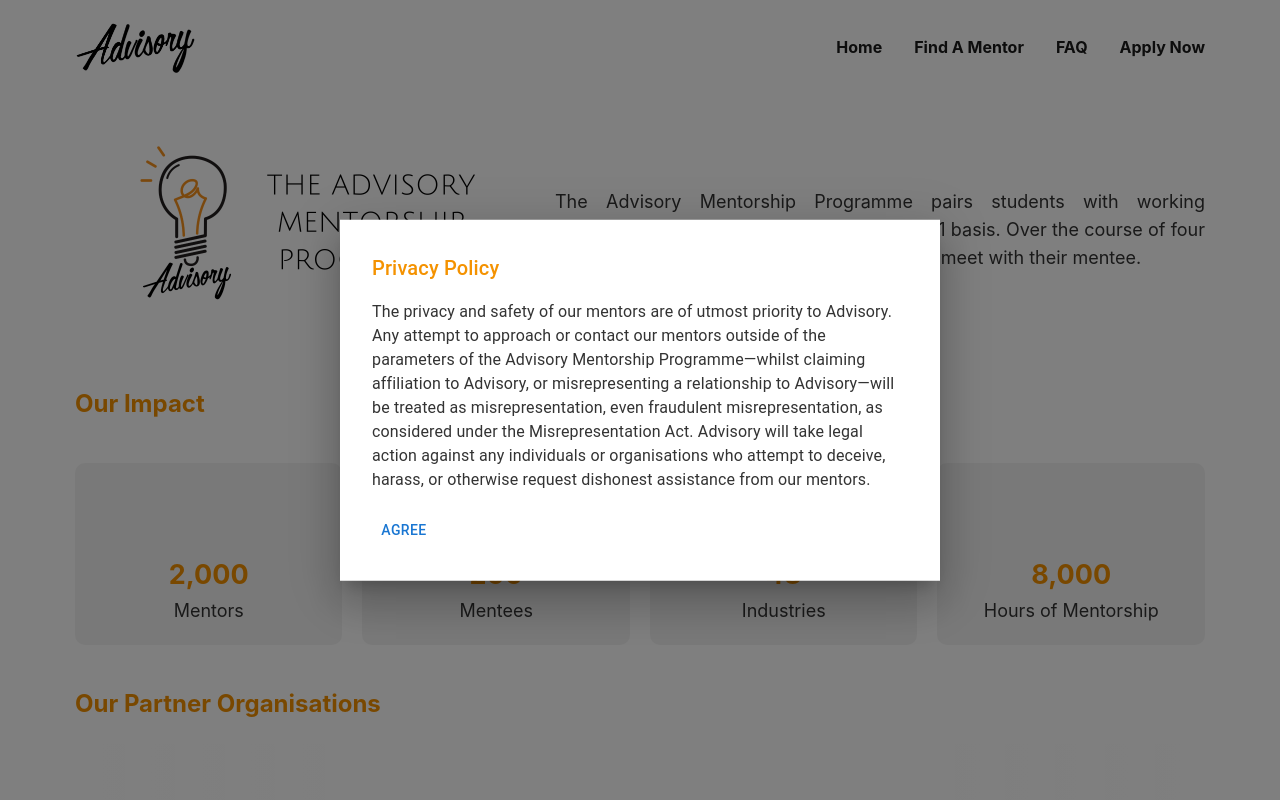
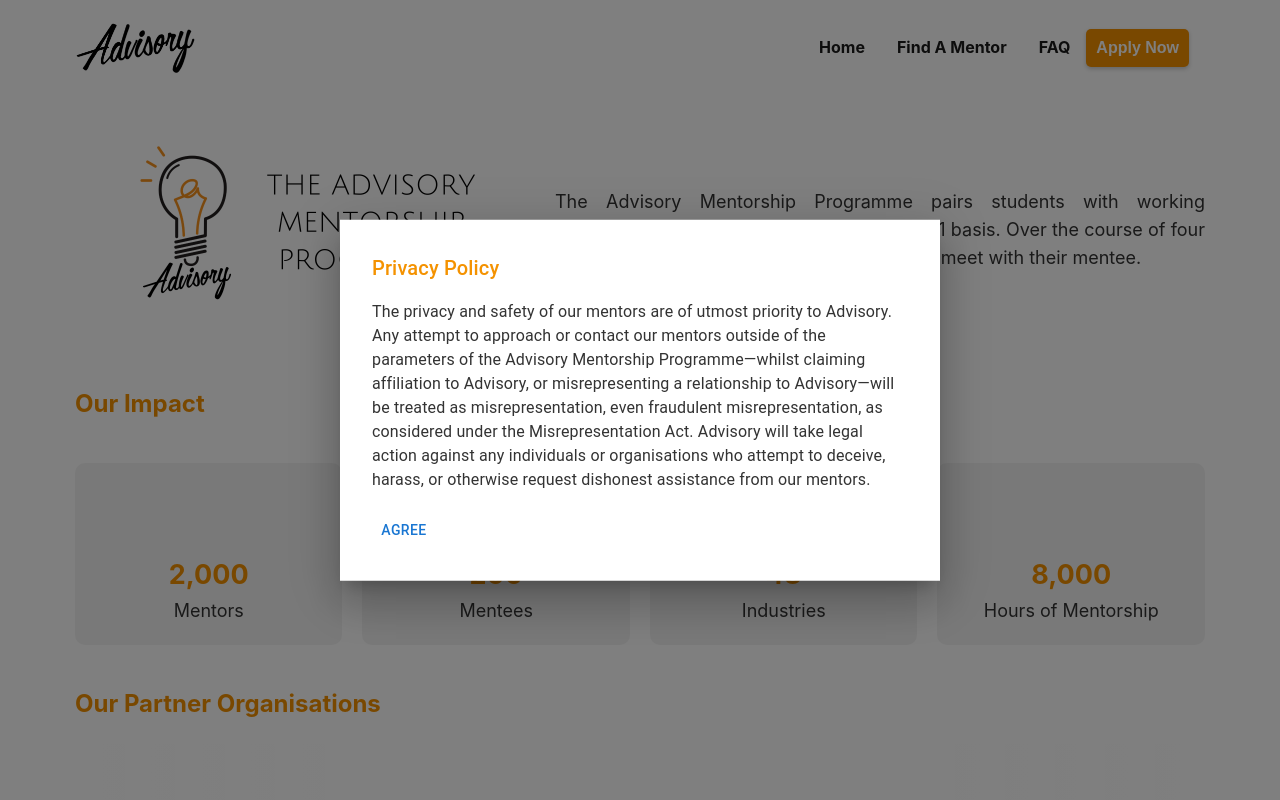
Before and after one commit to AdvisorySG/mentorship-page, a Next.js app: page / in a window 1280 px wide. Shown: the top 800 px of the page. Built offline with nearby package versions, Linux system fonts and the light colour scheme; some icons are missing.

Commit message:
feat(Drawer): style "Apply Now" as button (#722)
Co-authored-by: IvanFengJK <ivanfengjunkai1997114@gmail.com>

```diff
--- a/components/Drawer.tsx
+++ b/components/Drawer.tsx
@@ -68,7 +68,7 @@ const ResponsiveDrawer = () => {
   const LinkList = () => (
     <List
       style={{
-        display: isMobile ? "flex" : "flex",
+        display: "flex",
         flexDirection: isMobile ? "column" : "row",
         justifyContent: isMobile ? "flex-start" : "flex-start",
         textAlign: isMobile ? "right" : "right",
@@ -102,13 +102,27 @@ const ResponsiveDrawer = () => {
           FAQ
         </a>
       </ListItem>
-      <ListItem disablePadding style={{ paddingLeft: isMobile ? "20px" : 0 }}>
-        <a
-          href={URL_APPLY}
-          onClick={handleDrawerToggle}
-          style={isMobile ? mobileLinkStyle : desktopLinkStyle}
-        >
-          Apply Now
+      <ListItem disablePadding>
+        <a href={URL_APPLY}>
+          <button
+            style={{
+              backgroundColor: "var(--brand-color)",
+              color: "#fff",
+              border: "none",
+              padding: "10px",
+              fontSize: "inherit",
+              borderRadius: "5px",
+              fontWeight: "700",
+              whiteSpace: "nowrap",
+              boxShadow: "0 2px 4px rgba(0,0,0,0.2)",
+              display: "flex",
+              justifyContent: "center",
+              alignItems: "center",
+              margin: "0 16px",
+            }}
+          >
+            Apply Now
+          </button>
         </a>
       </ListItem>
     </List>
```
